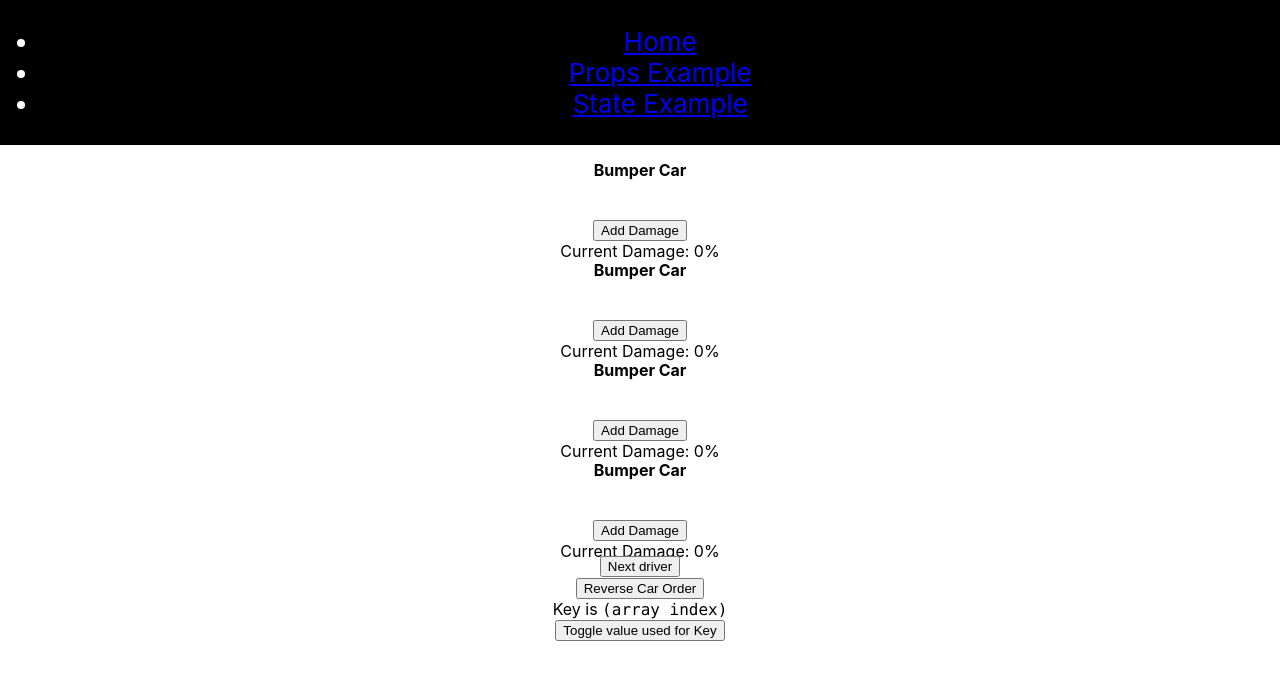
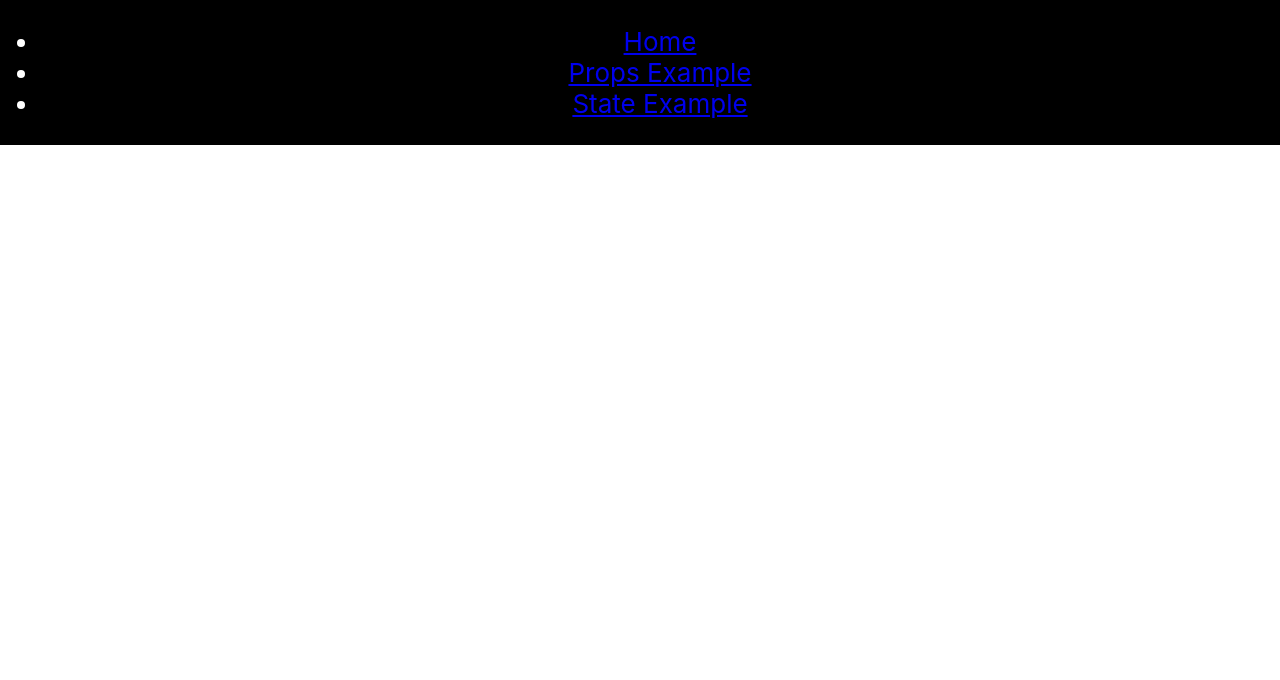
Before and after one commit to salcode/reactjs-mount-render-key, a React (Create React App) app: page / in a window 1280 px wide. Shown: the top 680 px of the page. Built offline with nearby package versions, Linux system fonts and the light colour scheme.

Commit message:
Remove unused code form App.js

```diff
--- a/src/App.js
+++ b/src/App.js
@@ -38,9 +38,6 @@ const originalCars = [
 ];
 
 function App() {
-  const [driverIndex, setDriverIndex] = useState(0);
-  const [hasColorAsKey, setHasColorAsKey] = useState(false);
-  const [cars, setCars] = useState(originalCars);
   return (
     <BrowserRouter>
       <div className="App">
@@ -63,55 +60,6 @@ function App() {
               />}
             />
           </Switch>
-
-
-        {
-          cars.map((car, i) => (
-            <BumperCar
-              color={car.color}
-              driver={drivers[(driverIndex+i) % drivers.length] ?? '(empty)'}
-              key={hasColorAsKey ? car.color : i}
-            />
-          ))
-        }
-
-        <button
-          onClick={() => setDriverIndex(
-            (current) => ++current
-          )}
-        >
-          Next driver
-        </button>
-        <br />
-        <button
-          onClick={ () => setCars(
-            // (cars) => cars.reverse() // does NOT trigger re-render
-            // (cars) => [...cars] // DOES trigger re-render
-            (cars) => [...cars].reverse() // DOES trigger re-render
-
-            // (cars) => { // does NOT trigger re-render
-            //   cars.push({color: 'orange'});
-            //   return cars;
-            // }
-            // (cars) => { // DOES trigger re-render
-            //   const newCars = [...cars];
-            //   newCars.push({color: 'orange'});
-            //   return newCars;
-            // }
-            // (cars) => [...cars, {color: 'orange'}]; // DOES trigger re-render
-          ) }
-        >
-          Reverse Car Order
-        </button>
-        <br />
-        <div>
-          Key is <code>{hasColorAsKey ? "car.color" : "(array index)"}</code>
-        </div>
-        <button
-          onClick={() => setHasColorAsKey((hasColorAsKey) => !hasColorAsKey)}
-        >
-          Toggle value used for Key
-        </button>
         </main>
       </div>
     </BrowserRouter>
```
